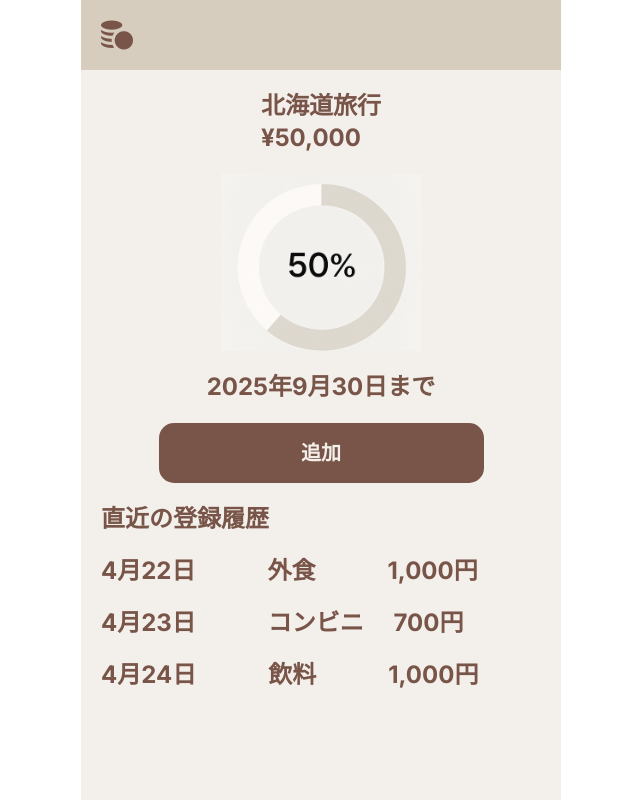
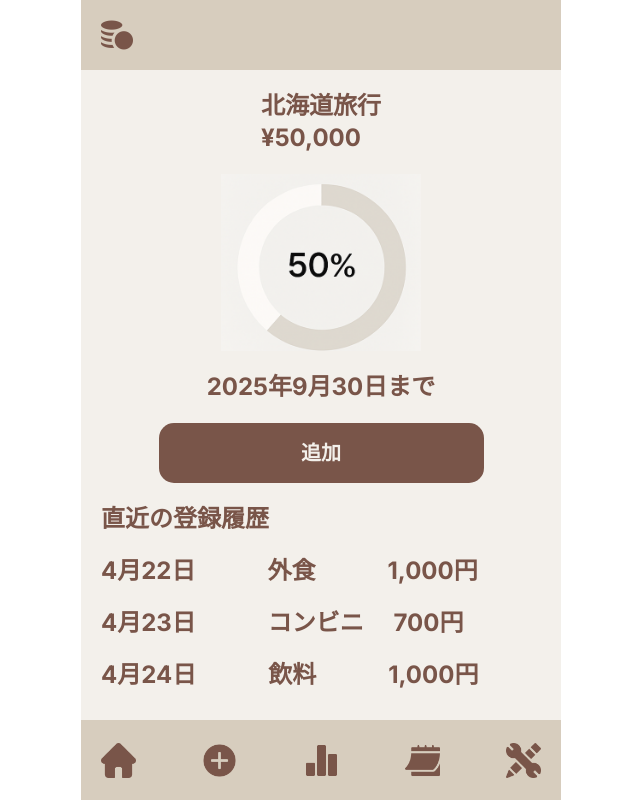
Before and after one commit to Naoya-0213/money-mindful, a Next.js app: page /home in a window 1280 px wide. Shown: the whole page, without its empty margins (319-959 px from the left). Built offline with nearby package versions, Linux system fonts and the light colour scheme.

Commit message:
仮home完成

```diff
--- /dev/null
+++ b/src/app/components/footer/Footer.tsx
@@ -0,0 +1,19 @@
+"use client";
+
+import React from "react";
+import Image from "next/image";
+
+const Footer = () => {
+  return (
+    <div className="fixed bottom-0 z-50 flex h-[80px] w-full max-w-[480px] min-w-[320px] items-center justify-between bg-[#D7CDBE] px-5">
+      {/* 仮のフッターアイコン（5個） */}
+      <Image src="/icon/home.png" alt="ホーム" width={35} height={35} />
+      <Image src="/icon/add.png" alt="追加" width={35} height={35} />
+      <Image src="/icon/graph.png" alt="合計" width={35} height={35} />
+      <Image src="/icon/calendar.png" alt="カレンダー" width={35} height={35} />
+      <Image src="/icon/setting.png" alt="設定" width={35} height={35} />
+    </div>
+  );
+};
+
+export default Footer;
--- a/src/app/components/home/Home.tsx
+++ b/src/app/components/home/Home.tsx
@@ -8,7 +8,7 @@ import Button from "../button/Button";
 
 const Home = () => {
   return (
-    <div className="flex min-h-[calc(100vh-70px)] w-full flex-col items-center gap-5 p-5 font-bold">
+    <div className="flex w-full flex-col items-center gap-5 p-5 font-bold">
       {/* 仮タイトル */}
       <div className="text-2xl">
         <h3>北海道旅行</h3>
--- a/src/app/globals.css
+++ b/src/app/globals.css
@@ -7,3 +7,8 @@
   --background: #ffffff;
   --foreground: #171717;
 } */
+
+/* globals.css */
+.nextjs-portal {
+  display: none !important;
+}
--- a/src/app/layout.tsx
+++ b/src/app/layout.tsx
@@ -2,6 +2,7 @@ import type { Metadata } from "next";
 import { Geist, Geist_Mono, Inter } from "next/font/google";
 import "./globals.css";
 import Header from "./components/header/Header";
+import Footer from "./components/footer/Footer";
 
 // google font(1)
 const geistSans = Geist({
@@ -35,18 +36,20 @@ export default function RootLayout({
     <html lang="jp">
       <body
         className={`${inter.className} flex min-h-screen flex-col items-center bg-white text-[#795549]`}
+        style={{ minHeight: "100dvh" }}
       >
         {/* ヘッダー */}
         <Header />
 
         {/* メインセクション */}
-        <main className="flex w-full justify-center">
-          <div className="min-h-[100vh] w-full max-w-[480px]">
-            <div className="mt-[70px]">{children}</div>
+        <main className="flex w-full justify-center ">
+          <div className="min-h-[calc(100dvh-80px)] w-full max-w-[480px] pt-[70px] pb-[80px] bg-[#F3F0EB]">
+            {children}
           </div>
         </main>
 
         {/* フッター */}
+        <Footer />
       </body>
     </html>
   );
```
